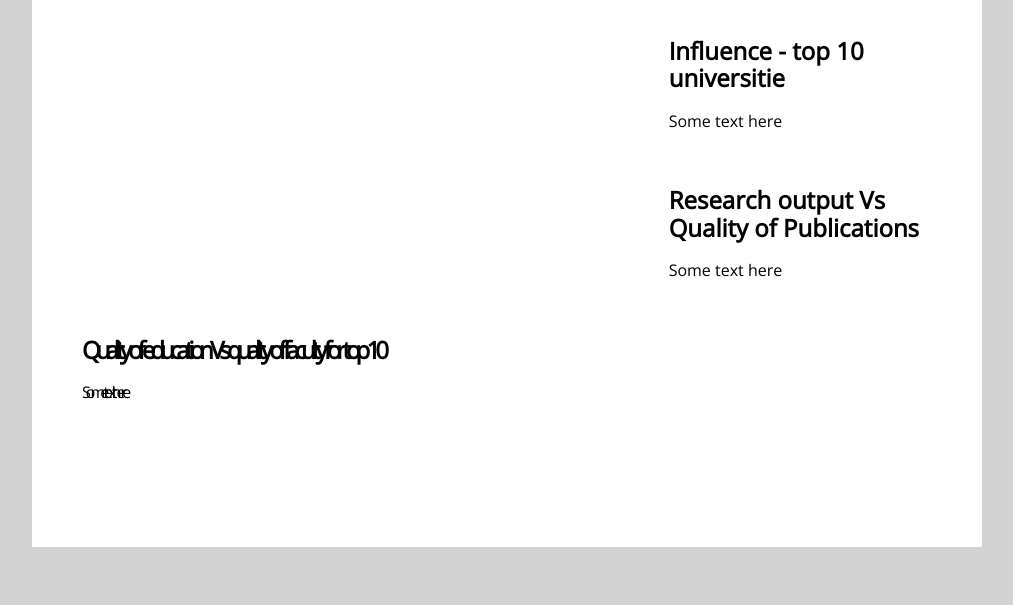
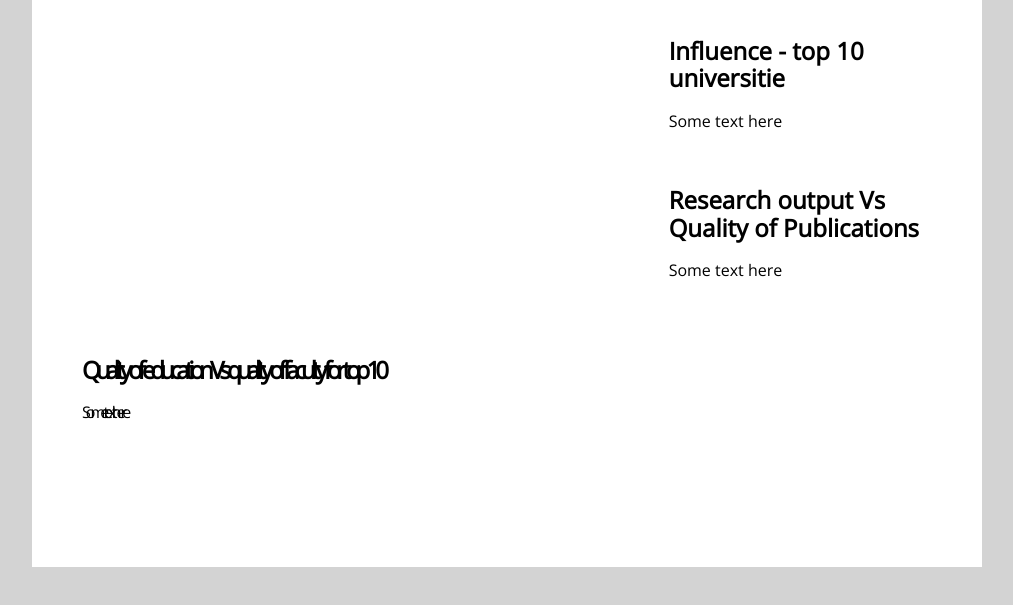
Before and after one commit to utkarshMonash/FIT3179_asgn2, a plain HTML site: page index.html in a window 1280 px wide. Shown: the part 131-736 px from the top of the page, without its empty margins (133-1146 px from the left). Drawn offline with nearby package versions, Linux system fonts and the light colour scheme; a script that the page names is missing.

Commit message:
Update index.html

```diff
--- a/index.html
+++ b/index.html
@@ -62,7 +62,7 @@
 
   <div class="pure-g">
 
-        <div class="description description-left">
+        <div>
           <h2>Quality of education Vs quality of faculty for top 10</h2>
           <p>Some text here</p>
         </div>
```
